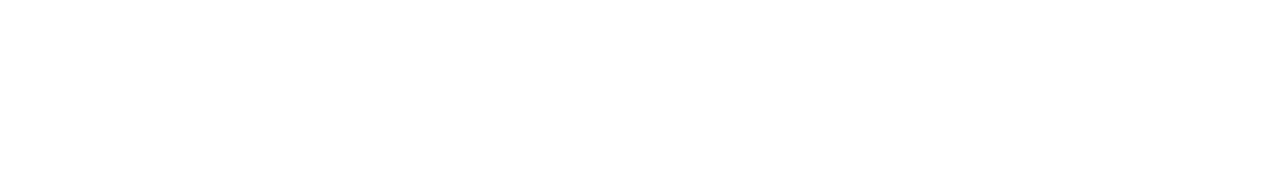
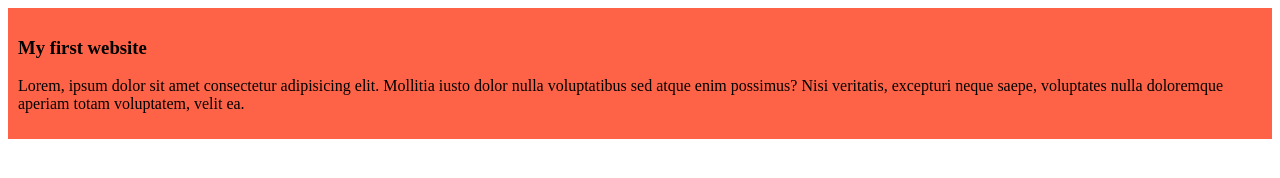
Before and after one commit to Shawon903/My-first-repo-shawon, a plain HTML site: page index.html in a window 1280 px wide. Drawn offline with Linux system fonts and the light colour scheme.

Commit message:
added the first blog

```diff
--- a/index.html
+++ b/index.html
@@ -4,8 +4,10 @@
     <meta charset="UTF-8">
     <meta name="viewport" content="width=device-width, initial-scale=1.0">
     <title>My first ever github repo</title>
+    <link rel="stylesheet" href="styles/blog.css">
 </head>
 <body>
-
+   <div> <h3>My first website</h3>
+    <p>Lorem, ipsum dolor sit amet consectetur adipisicing elit. Mollitia iusto dolor nulla voluptatibus sed atque enim possimus? Nisi veritatis, excepturi neque saepe, voluptates nulla doloremque aperiam totam voluptatem, velit ea.</p></div>
 </body>
 </html>
--- /dev/null
+++ b/styles/blog.css
@@ -0,0 +1,4 @@
+div{
+    background-color: tomato;
+    padding: 10px;
+}
```
